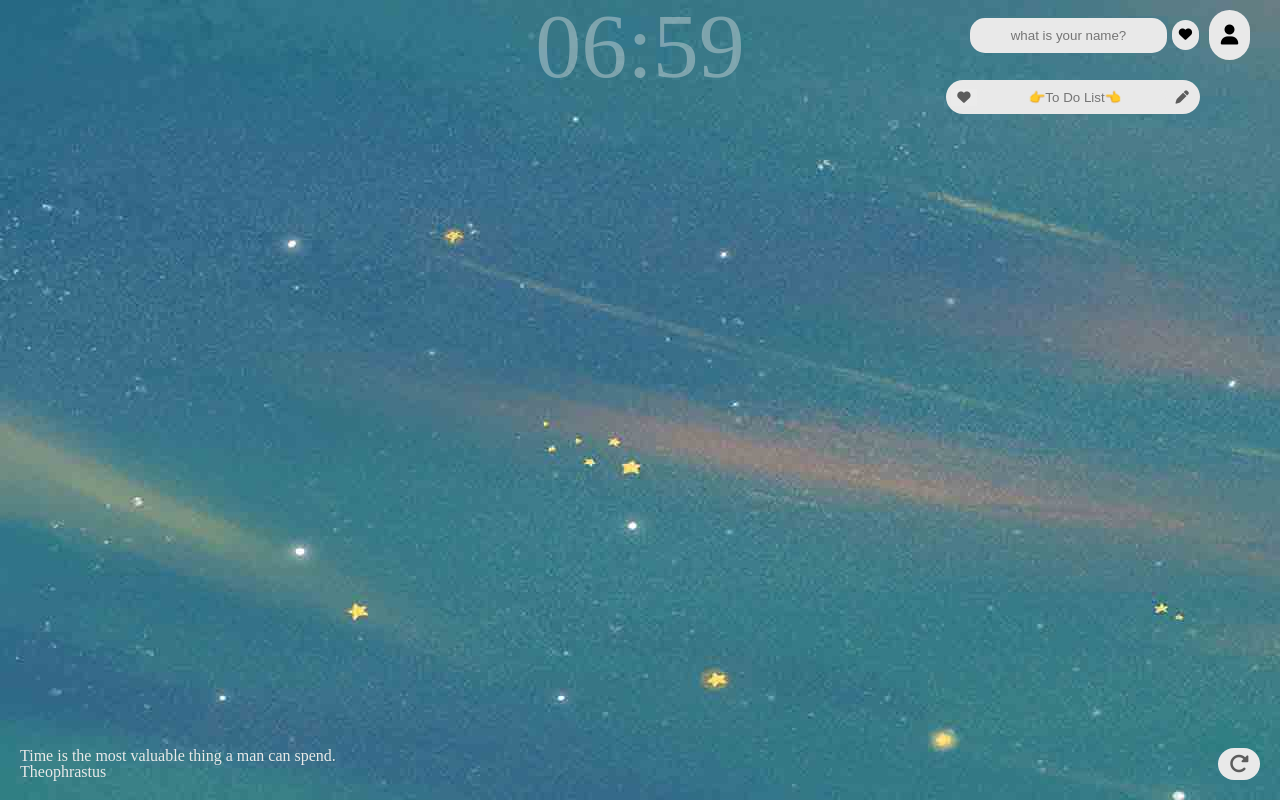
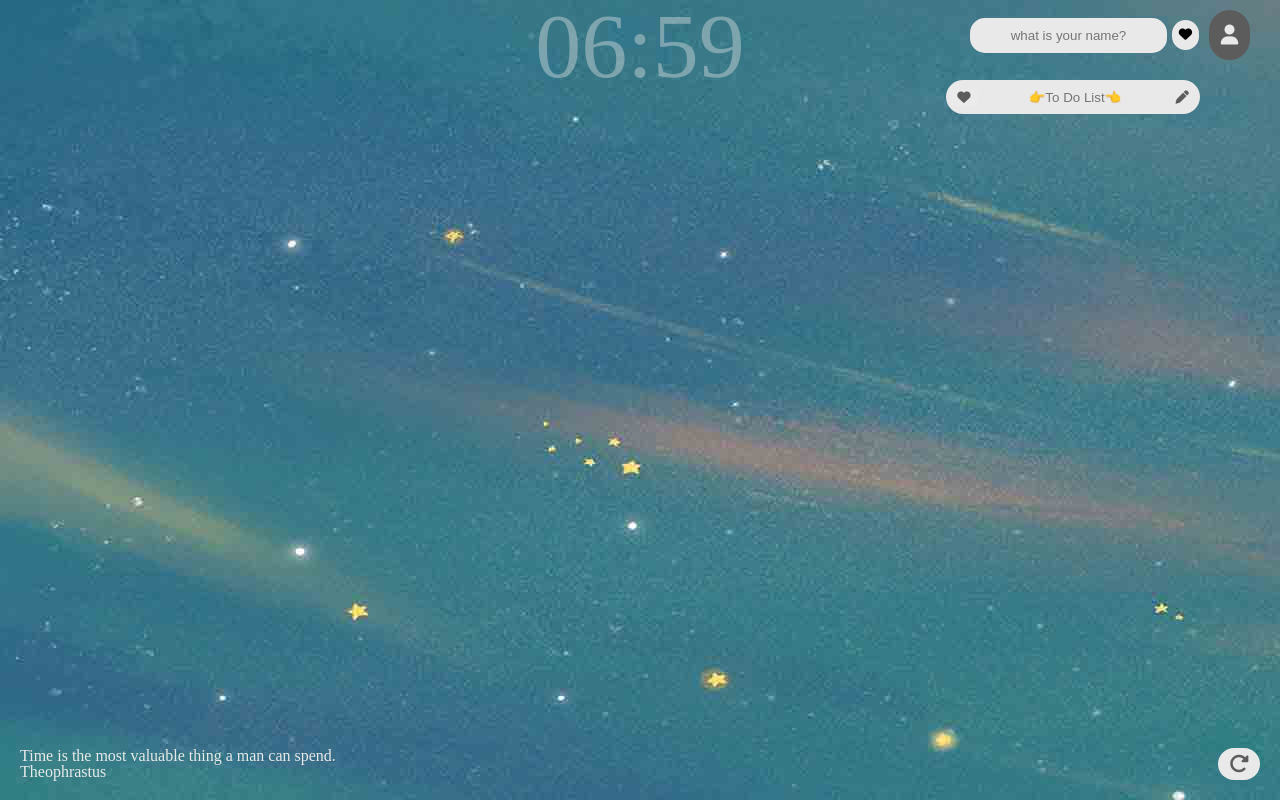
Before and after one commit to ching1es/ching1es.github.io, a plain HTML site: page index.html in a window 1280 px wide. In both pictures the pointer is over the element 1229 px from the left and 35 px from the top of the page. Drawn offline with Linux system fonts and the light colour scheme.

Commit message:
Update style.css

```diff
--- a/css/style.css
+++ b/css/style.css
@@ -150,8 +150,17 @@
     border-radius: 50px;
     margin-right: 20px;
     font-size: 20px;
+    color: rgb(92,92,92);
+    transform: scale(.75);
 }
 
+#container #banner #profile:hover
+{
+    transition: transform 1s linear;
+    transform: skew(0, 0);
+    background-color: rgb(92, 92, 92);
+    color: rgb(233, 233, 233);
+}
 
 /* center item */
 #container #content
```
